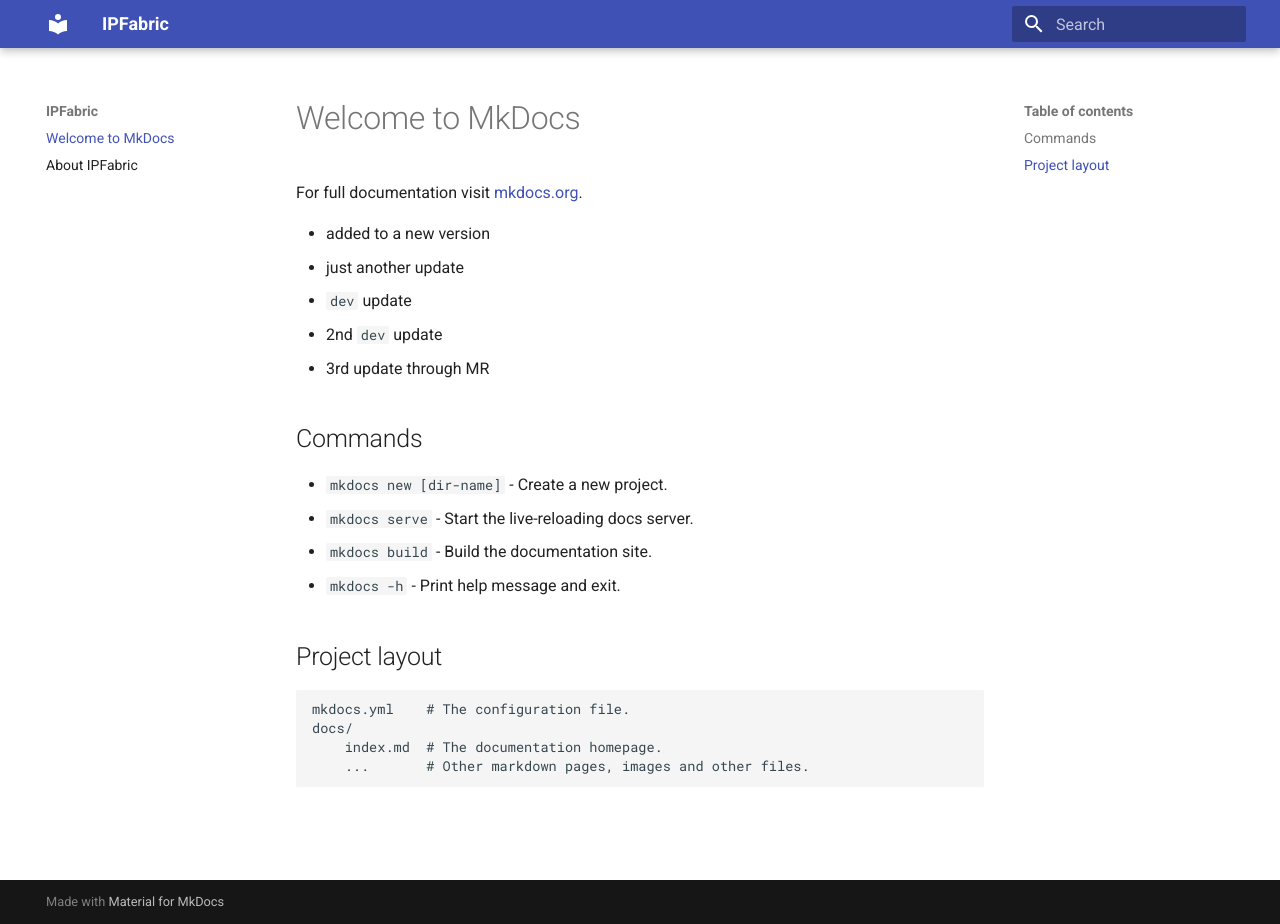
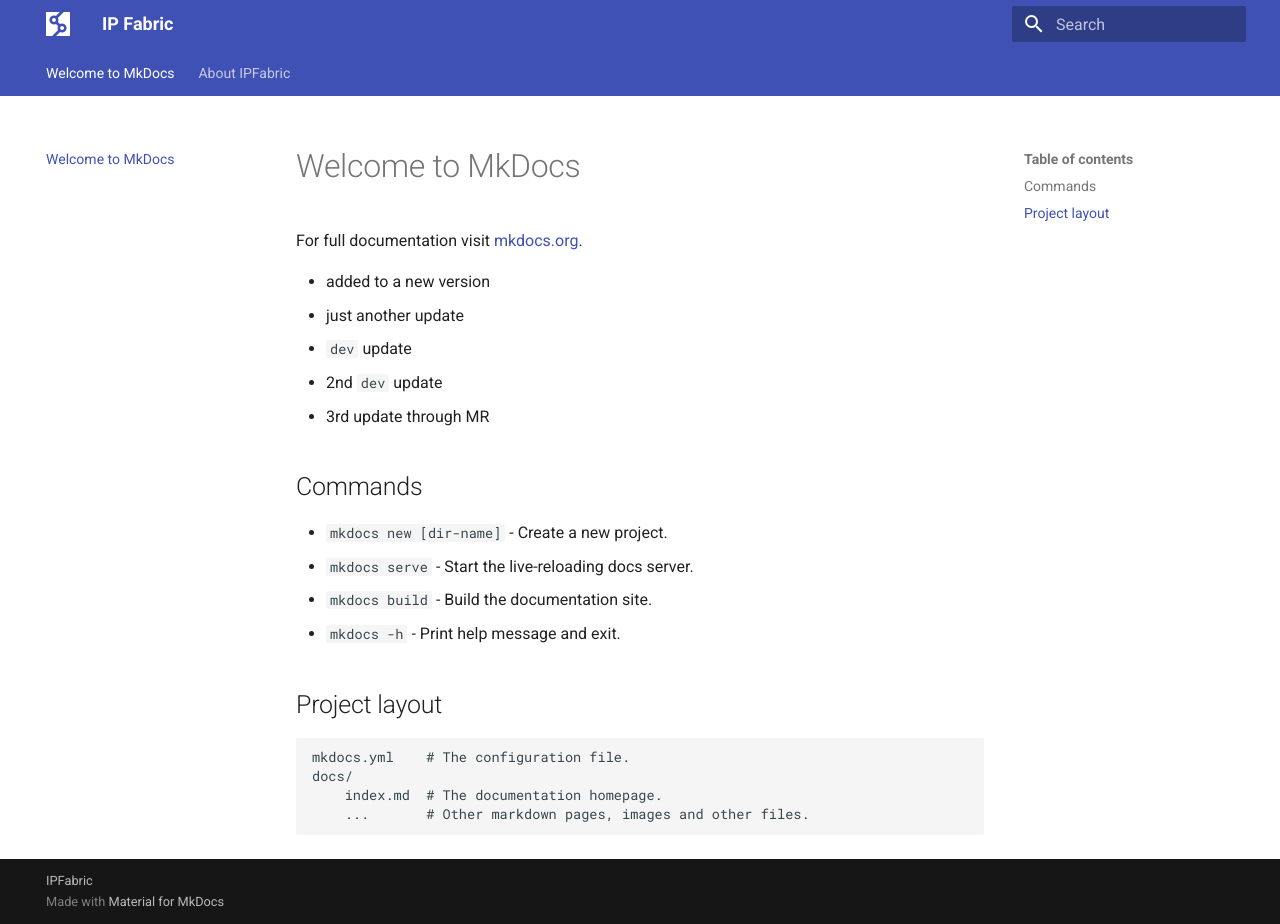
Before and after one commit to bobek/ipf_docs, an MkDocs documentation site: the page built from docs/index.md, in a window 1280 px wide and 924 px high. Built offline with MkDocs 1.6.1 and Material for MkDocs 9.7.7, drawn with Linux system fonts in a browser that asks for light colours; the version menu is left out.

Commit message:
Helpful plugins and some look'n'feel

```diff
--- a/mkdocs.yml
+++ b/mkdocs.yml
@@ -1,9 +1,19 @@
-site_name: IPFabric
+site_name: IP Fabric
+copyright: <a href="https://ipfabric.io">IPFabric</a>
 theme:
   name: material
+  logo: assets/logo.png
+  favicon: assets/favicon.png
   features:
+    - navigation.tabs
     - search.suggest
     - search.highlight
+
+markdown_extensions:
+  - admonition
+  - attr_list
+  - pymdownx.snippets
+  - pymdownx.superfences:
 
 extra:
   version:
```
Also changed, not shown: docs/assets/favicon.png (added), docs/assets/logo.png (added).
